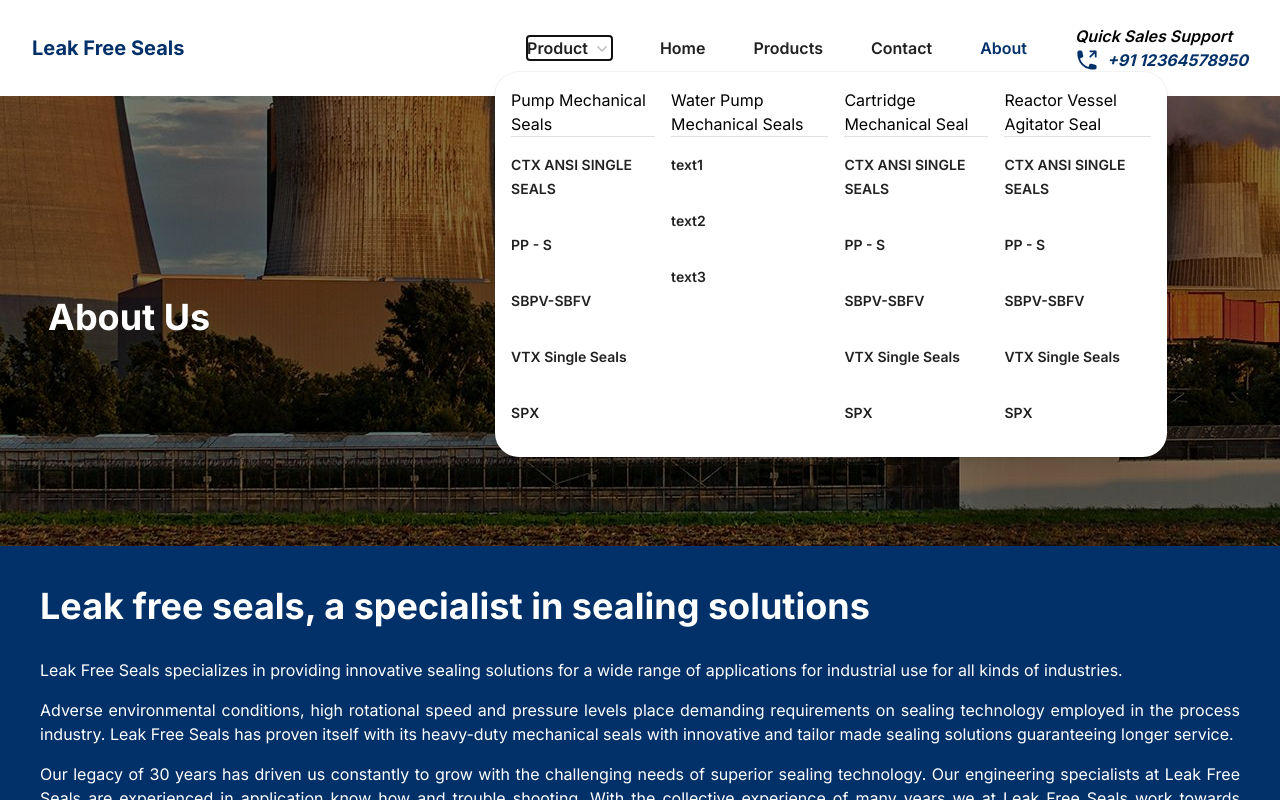
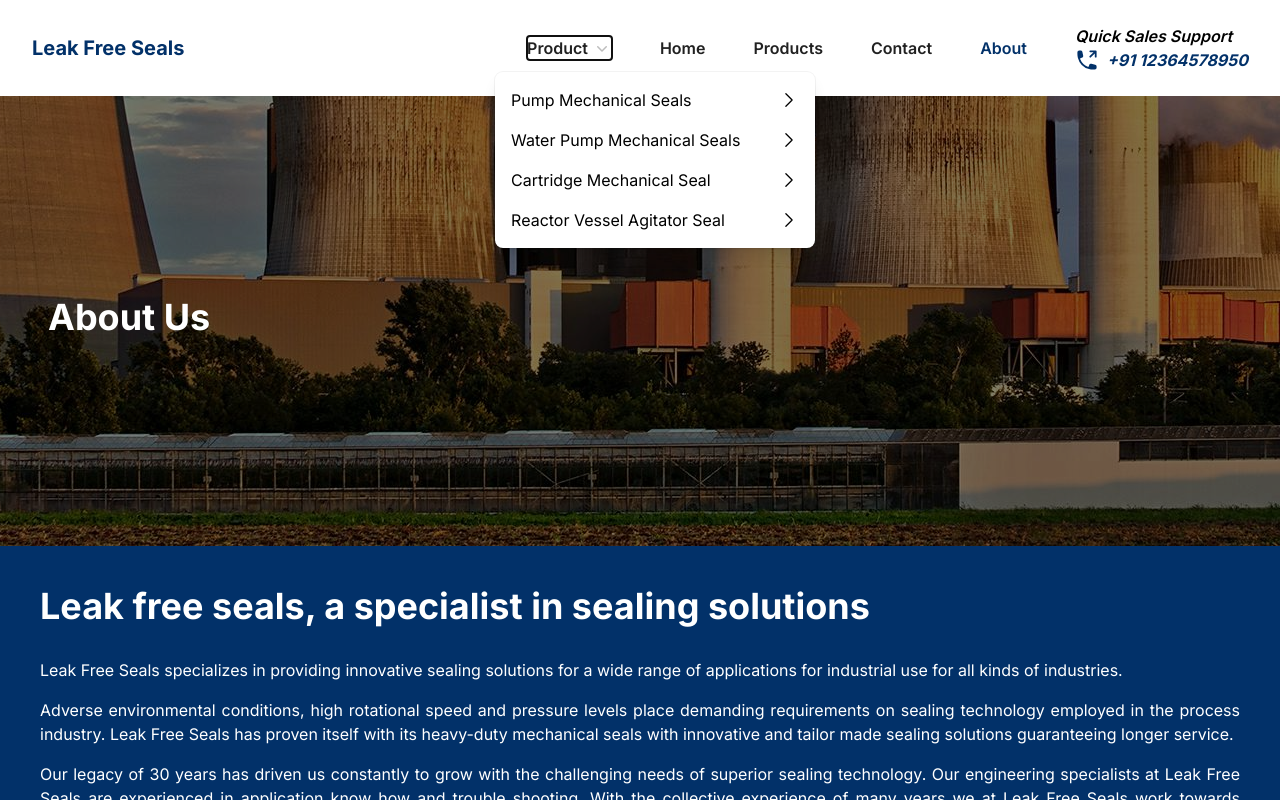
Before and after one commit to Nirvana2299/s_matic, a Next.js app: page /about in a window 1280 px wide. Both pictures are taken after a click on the button "Product". Shown: the top 800 px of the page. Built offline with nearby package versions, Linux system fonts and the light colour scheme.

Commit message:
nav changes

```diff
--- a/src/app/components/navbar.tsx
+++ b/src/app/components/navbar.tsx
@@ -1,7 +1,7 @@
 "use client"
 import Link from 'next/link'
 import products, { prod } from './../../utils/productsData'
-import { Fragment, useEffect, useState } from 'react'
+import { Fragment, useState } from 'react'
 import { Dialog, Disclosure, Popover, Transition } from '@headlessui/react'
 import { usePathname } from 'next/navigation'
 import {
@@ -12,7 +12,8 @@ import {
     FingerPrintIcon,
     SquaresPlusIcon,
     XMarkIcon,
-
+    ChevronRightIcon,
+    ArrowUpRightIcon
     // PhoneIcon
 } from '@heroicons/react/24/outline'
 import { ChevronDownIcon, PhoneArrowUpRightIcon, PhoneIcon, PlayCircleIcon } from '@heroicons/react/20/solid'
@@ -37,8 +38,6 @@ export default function Navbar() {
 
 
     const pathname = usePathname();
-    useEffect(() => {
-    }, [pathname])
 
     return (
         <motion.header
@@ -89,30 +88,58 @@ export default function Navbar() {
                             leaveFrom="opacity-100 translate-y-0"
                             leaveTo="opacity-0 translate-y-1"
                         >
-                            <Popover.Panel className="absolute -left-8 top-full z-10 mt-3 w-screen max-w-2xl overflow-hidden rounded-3xl bg-white shadow-lg ring-1 ring-gray-900/5">
-                                <div className="p-4 flex gap-4">
+                            <Popover.Panel className="absolute -left-8 z-10 mt-3 min-w-80 rounded-lg bg-white shadow-lg ring-1 ring-gray-900/5">
+                                <div className="p-4 flex flex-col gap-4">
                                     {prod.map((e, i) => (
-                                        <div key={i} className='flex-col  min-w-36'>
-                                            <p>{e.categoryName}</p>
-                                            <div className='bg-gray-300 h-px w-full'></div>
+                                        <div key={i} className=''>
+                                            <Popover.Group className="hidden w-full lg:flex lg:items-center lg:gap-x-12">
+                                                <Popover className=" w-full">
+                                                    {({ open }) => (
+                                                        <>
+                                                            <Popover.Button className='w-full'>
+                                                                <div className='flex w-full justify-between items-center'>
+                                                                    <p className={classNames(open ? 'text-[#023169]' : '', 'transition-all')}>{e.categoryName}</p>
+                                                                    <ChevronRightIcon className={classNames(open ? 'rotate-180' : '', 'transition-all h-5 w-5 flex-none')} />
+                                                                </div>
+                                                            </Popover.Button >
+
+                                                            <Transition
+                                                                as={Fragment}
+                                                                enter="transition ease-out duration-200"
+                                                                enterFrom="opacity-0 -translate-x-1"
+                                                                enterTo="opacity-100 translate-x-0"
+                                                                leave="transition ease-in duration-150"
+                                                                leaveFrom="opacity-100 translate-x-0"
+                                                                leaveTo="opacity-0 translate-x-1"
+                                                            >
+                                                                {/* <div className='bg-gray-300 h-px w-full'></div> */}
+                                                                <Popover.Panel className="absolute top-0 left-80 z-20 ml-3 min-w-80 rounded-lg bg-white shadow-lg ring-1 ring-gray-900/5">
+                                                                    <div className="p-2 flex flex-col">
                                                                         {prod[i].products.map((item) => <div
                                                                             key={item.name}
-                                                className="group relative flex items-center gap-x-6 rounded-lg py-4 text-sm leading-6 hover:bg-gray-50"
+                                                                            className="group relative flex items-center gap-x-4 rounded-md px-2 py-2 text-sm hover:bg-gray-100 hover:text-[#023169]"
                                                                         >
-                                                {/* <div className="flex h-11 w-11 flex-none items-center justify-center rounded-lg bg-gray-50 group-hover:bg-white">
-                                                <item.icon className="h-6 w-6 text-gray-600 group-hover:text-indigo-600" aria-hidden="true" />
-                                            </div> */}
-                                                <div className="flex-auto">
+                                                                            <div className="flex-auto ">
+                                                                                <div className='flex justify-between items-center'>
                                                                                     <Link href={{
                                                                                         pathname: `/products/${e.categoryName.toLowerCase().replace(/\s+/g, '-')}/${item.name}`,
                                                                                     }}
-                                                        className="block font-semibold text-gray-900">
+                                                                                        className="block hover:text-[#023169] leading-6 text-md text-gray-900">
                                                                                         {item.name}
                                                                                         <span className="absolute inset-0" />
                                                                                     </Link>
-                                                    {/* <p className="mt-1 text-gray-600">{item.name}</p> */}
+                                                                                    <ArrowUpRightIcon className=' h-5 w-5'/>
+                                                                                </div>
+                                                                                {/* <div className='bg-gray-300 h-px w-full'></div> */}
                                                                             </div>
                                                                         </div>)}
+                                                                    </div>
+                                                                </Popover.Panel >
+                                                            </Transition>
+                                                        </>
+                                                    )}
+                                                </Popover>
+                                            </Popover.Group>
                                         </div>
                                     ))}
                                 </div>
@@ -192,7 +219,7 @@ export default function Navbar() {
                                             <Disclosure.Button className="flex w-full items-center justify-between rounded-lg py-2 pl-3 pr-3.5 text-base font-semibold leading-7 text-gray-900 hover:bg-gray-50">
                                                 Products
                                                 <ChevronDownIcon
-                                                    className={classNames(open ? 'rotate-180' : '', 'h-5 w-5 flex-none')}
+                                                    className={classNames(open ? 'rotate-180' : '', 'transition-all h-5 w-5 flex-none')}
                                                     aria-hidden="true"
                                                 />
                                             </Disclosure.Button>
@@ -214,7 +241,7 @@ export default function Navbar() {
                                                             <Disclosure.Button className="flex w-full items-center justify-between rounded-lg py-2 pl-3 pr-3.5 text-base font-semibold leading-7 text-gray-900 hover:bg-gray-50">
                                                                 {e.categoryName}
                                                                 <ChevronDownIcon
-                                                                    className={classNames(open ? 'rotate-180' : '', 'h-5 w-5 flex-none')}
+                                                                    className={classNames(open ? 'rotate-180' : '', 'transition-all h-5 w-5 flex-none')}
                                                                     aria-hidden="true"
                                                                 />
                                                             </Disclosure.Button>
--- a/src/app/components/productComponents/productAccordian.js
+++ b/src/app/components/productComponents/productAccordian.js
@@ -60,18 +60,19 @@ export default function ProductAccordian({ productProp }) {
                     <Typography>{e.categoryName}</Typography>
                 </AccordionSummary>
                 <AccordionDetails>
-                    <ul>
-                        {e.products.map((product) =>
-                            <li className='my-4'> <Link href={{
+                    {/* <ul> */}
+                        {e.products.map((product, index) =>
+
+                             <Link key={index} href={{
                                 pathname: `/products/${e.categoryName.toLowerCase().replace(/\s+/g, '-')}/${product.name}`,
                             }}  >
                                 <Typography className={`hover:text-[#023169] ${productProp.category.toLowerCase().replace(/\s+/g, '-') === e.categoryName.toLowerCase().replace(/\s+/g, '-') && productProp.product.name === product.name ? 'text-[#023169] font-bold' : ''}`}>
                                     {product.name}
                                 </Typography>
                             </Link>
-                            </li>
+
                         )}
-                    </ul>
+                    {/* </ul> */}
                 </AccordionDetails>
             </Accordion>)}
             {/* ${productProp.name === product.name ? 'text-[#023169] font-bold' : ''} */}
```
Lines whose indentation alone changed are shown as unchanged.
